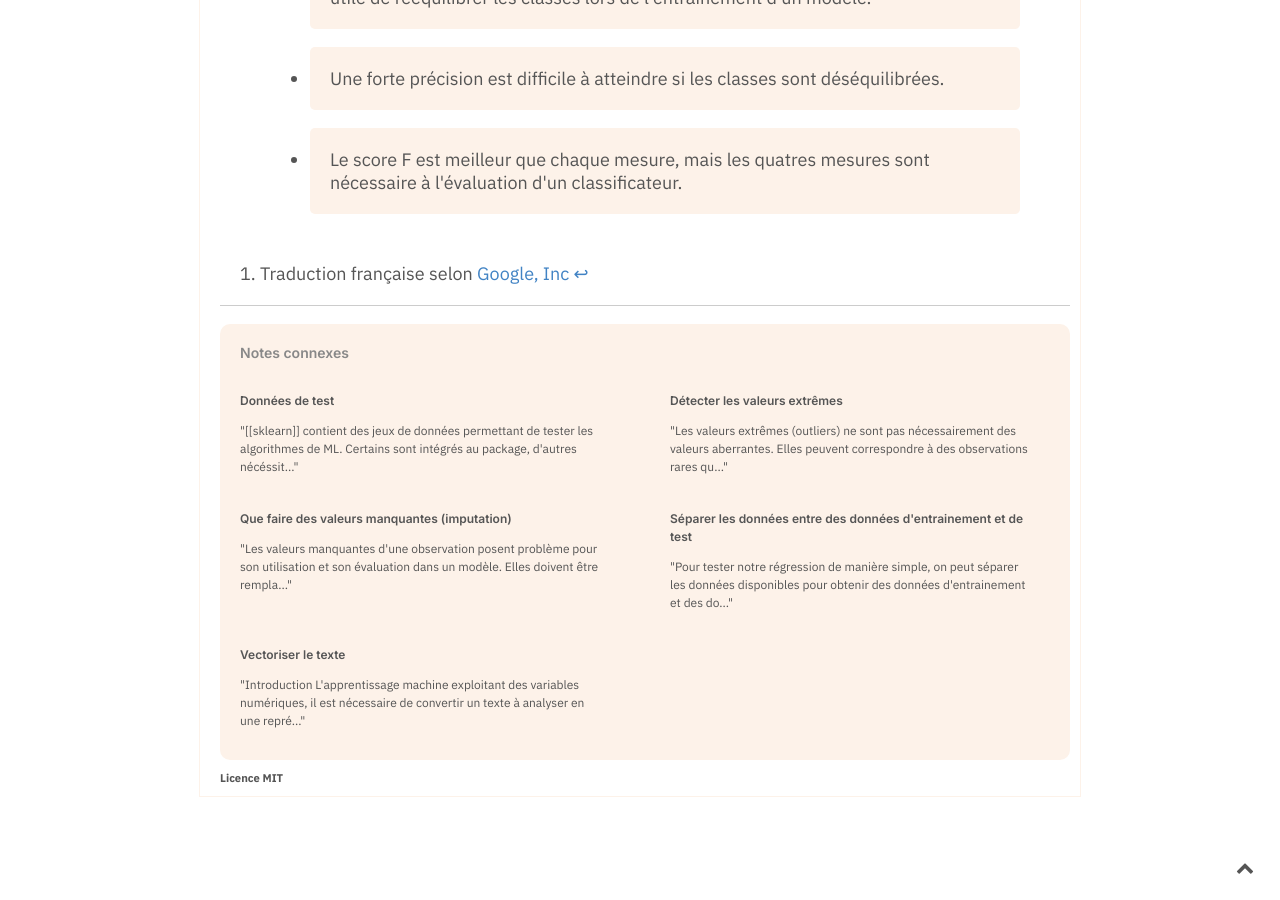
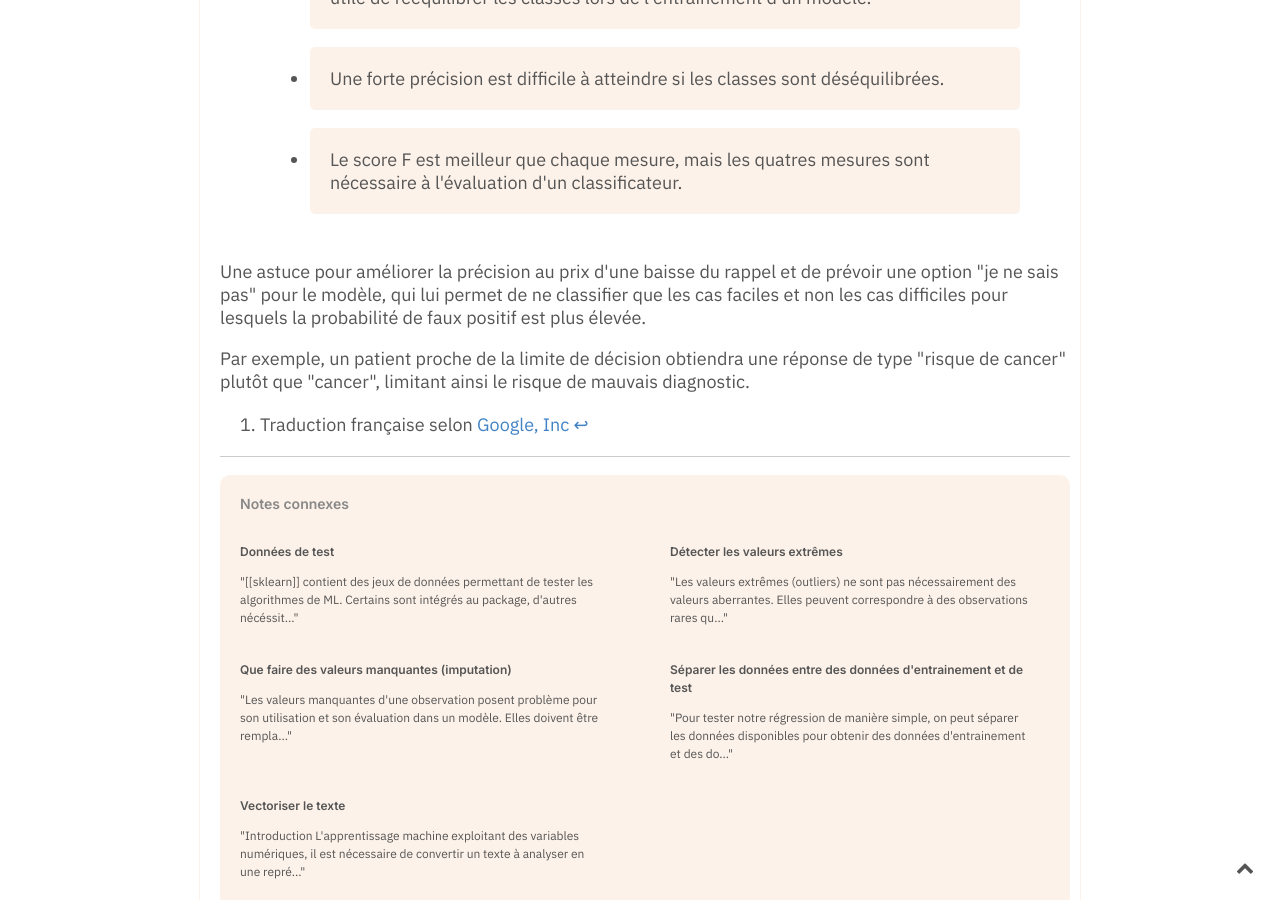
Before and after one commit to Maxence-L/arboretum.link, a Jekyll site: the page built from _notes/Evaluer les performances d'un modèle.md, in a window 1280 px wide and 900 px high, scrolled down 4028 px. Built offline with Jekyll 4.4.1, drawn with Linux system fonts in a browser that asks for light colours; formulas are drawn with MathJax 3; before the commit the page ends 4825 px from its top, so only the background shows below that.

Commit message:
Update Evaluer les performances d'un modèle.md

```diff
--- a/_notes/Evaluer les performances d'un modèle.md
+++ b/_notes/Evaluer les performances d'un modèle.md
@@ -115,3 +115,7 @@ En revanche, si l'on veut **miniser les faux négatifs**, on sélectionnera un $
 > - Une forte précision est difficile à atteindre si les classes sont déséquilibrées.
 >
 > - Le score F est meilleur que chaque mesure, mais les quatres mesures sont nécessaire à l'évaluation d'un classificateur.
+
+Une astuce pour améliorer la précision au prix d'une baisse du rappel et de prévoir une option "je ne sais pas" pour le modèle, qui lui permet de ne classifier que les cas faciles et non les cas difficiles pour lesquels la probabilité de faux positif est plus élevée.
+
+Par exemple, un patient proche de la limite de décision obtiendra une réponse de type "risque de cancer" plutôt que "cancer", limitant ainsi le risque de mauvais diagnostic.
```
